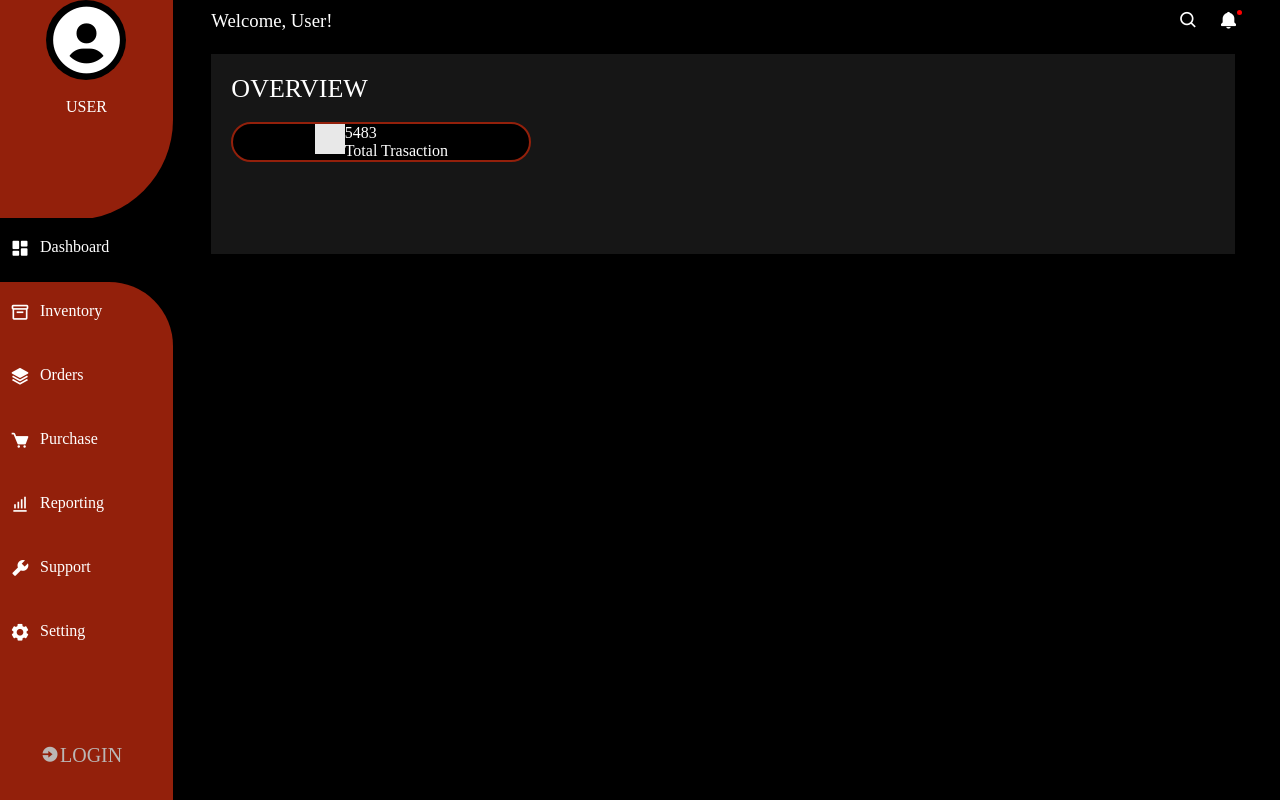
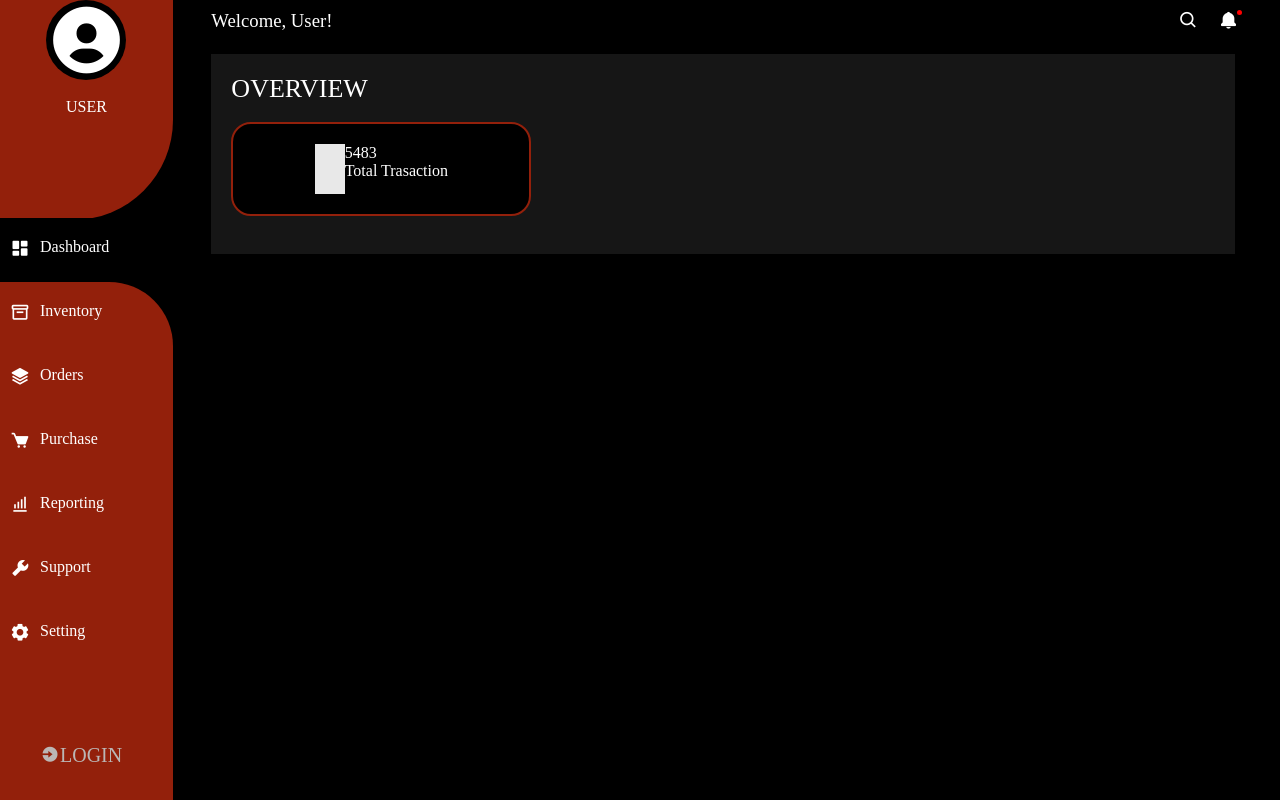
Before and after one commit to Lovethrech/personal-finance-manager, a Vue app: page / in a window 1280 px wide. Built offline with nearby package versions, Linux system fonts and the light colour scheme.

Commit message:
...working on landing-page-overview container

```diff
--- a/src/components/landing-page/LandingPageOverviewBox.vue
+++ b/src/components/landing-page/LandingPageOverviewBox.vue
@@ -20,6 +20,7 @@ const {boxIcon, boxName, boxNo}=defineProps(['boxIcon', 'boxName', 'boxNo']);
     display:flex;
 }
 .landing-page-overview-box{
+    padding:20px 0;
     width:300px;
     place-items:center;
     justify-content:center;
--- a/src/components/landing-page/LandingPageOverviewBoxIconCtn.vue
+++ b/src/components/landing-page/LandingPageOverviewBoxIconCtn.vue
@@ -14,6 +14,6 @@ const {boxIcon}=defineProps(['boxIcon']);
 .landing-page-overview-box-icon-ctn{
     background-color: #ffffffe8;
     width:30px;
-    height:30px;
+    height:50px;
 }
 </style>
```
